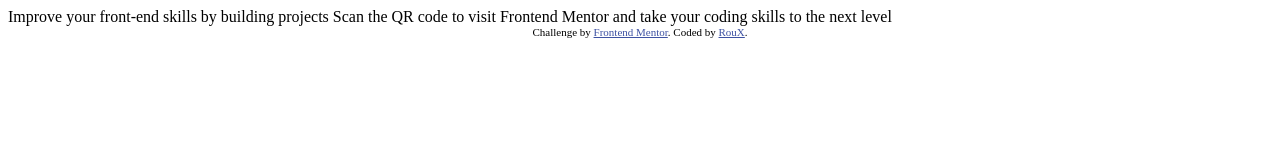
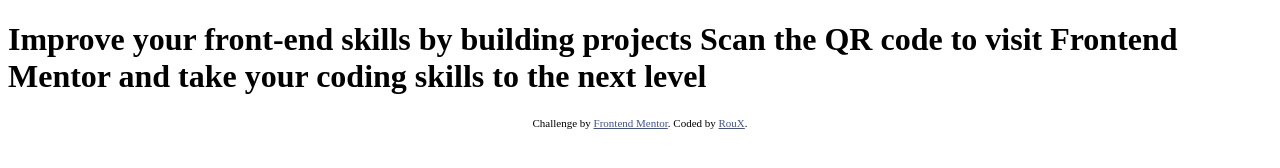
Before and after one commit to Rouxion/qr-code-component-main, a plain HTML site: page index.html in a window 1280 px wide. Drawn offline with Linux system fonts and the light colour scheme.

Commit message:
test commit

```diff
--- a/index.html
+++ b/index.html
@@ -1,8 +1,10 @@
 <!DOCTYPE html>
 <html lang="en">
+
 <head>
   <meta charset="UTF-8">
-  <meta name="viewport" content="width=device-width, initial-scale=1.0"> <!-- displays site properly based on user's device -->
+  <meta name="viewport" content="width=device-width, initial-scale=1.0">
+  <!-- displays site properly based on user's device -->
 
   <link rel="icon" type="image/png" sizes="32x32" href="./images/favicon-32x32.png">
   <link rel="icon" type="image/png" sizes="32x32" href="./images/image-qr-code.png">
@@ -11,19 +13,27 @@
 
   <!-- Feel free to remove these styles or customise in your own stylesheet 👍 -->
   <style>
-    .attribution { font-size: 11px; text-align: center; }
-    .attribution a { color: hsl(228, 45%, 44%); }
+    .attribution {
+      font-size: 11px;
+      text-align: center;
+    }
+
+    .attribution a {
+      color: hsl(228, 45%, 44%);
+    }
   </style>
 </head>
+
 <body>
+  <h1>Improve your front-end skills by building projects
+    Scan the QR code to visit Frontend Mentor and take your coding skills to the next level
+  </h1>
 
-  Improve your front-end skills by building projects
-
-  Scan the QR code to visit Frontend Mentor and take your coding skills to the next level
 
   <div class="attribution">
     Challenge by <a href="https://www.frontendmentor.io?ref=challenge" target="_blank">Frontend Mentor</a>.
     Coded by <a href="#">RouX</a>.
   </div>
 </body>
+
 </html>
```
